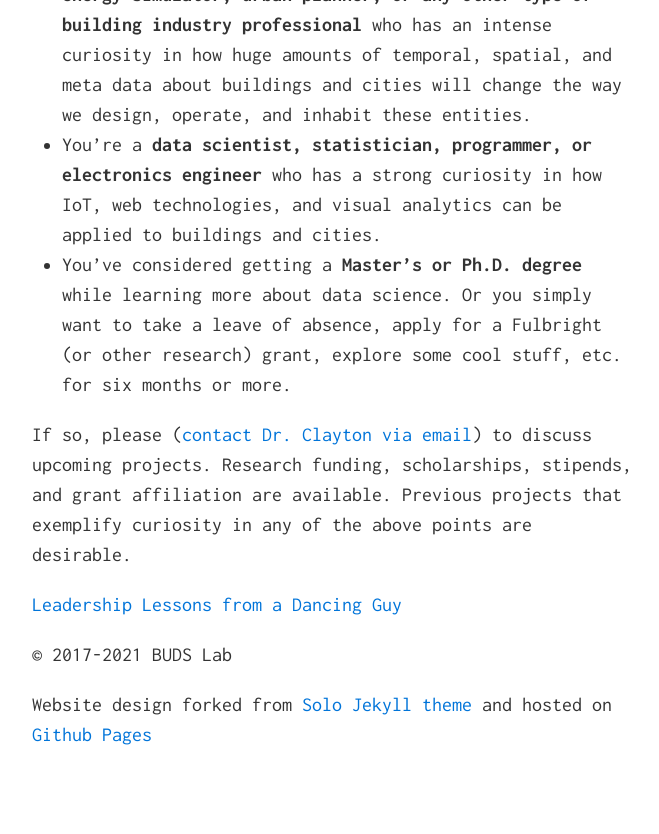
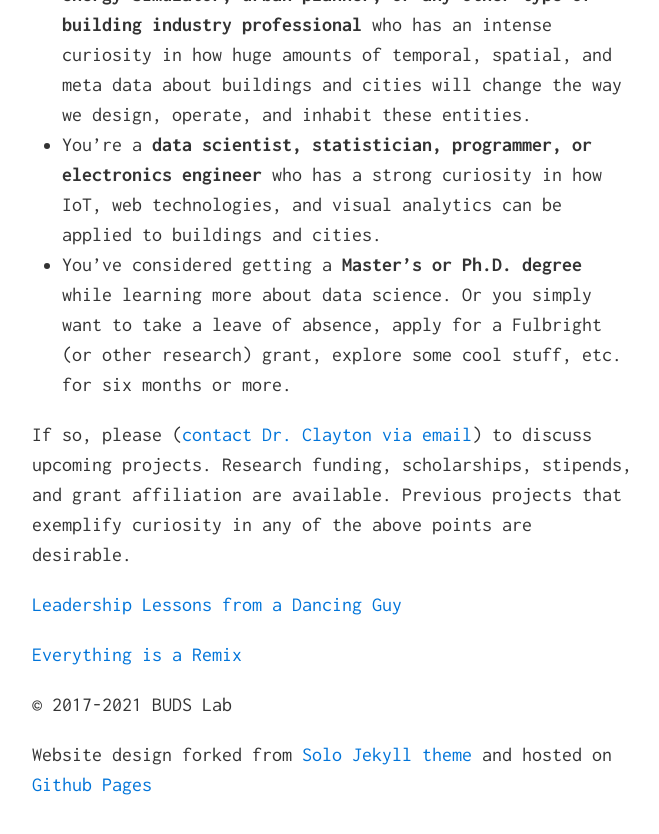
Before and after one commit to buds-lab/buds-lab.github.io, a Jekyll site: the page built from index.md, in a window 1280 px wide and 900 px high, scrolled down 9270 px. Shown: the top 834 px of the window, without its empty margins (308-967 px from the left). Built offline with Jekyll 4.4.1, drawn with Linux system fonts in a browser that asks for light colours.

Commit message:
Update index.md

```diff
--- a/index.md
+++ b/index.md
@@ -162,6 +162,8 @@ If so, please ([contact Dr. Clayton via email](mailto:clayton@nus.edu.sg)) to di
  -->
 [Leadership Lessons from a Dancing Guy](http://bit.ly/2mzHS2I){:target="_blank"}
 
+[Everything is a Remix](https://youtu.be/MZ2GuvUWaP8){:target="_blank"}
+
 &copy; 2017-2021 BUDS Lab
 
 Website design forked from [Solo Jekyll theme](https://chibicode.github.io/solo/){:target="_blank"} and hosted on [Github Pages](https://pages.github.com/){:target="_blank"}
```
